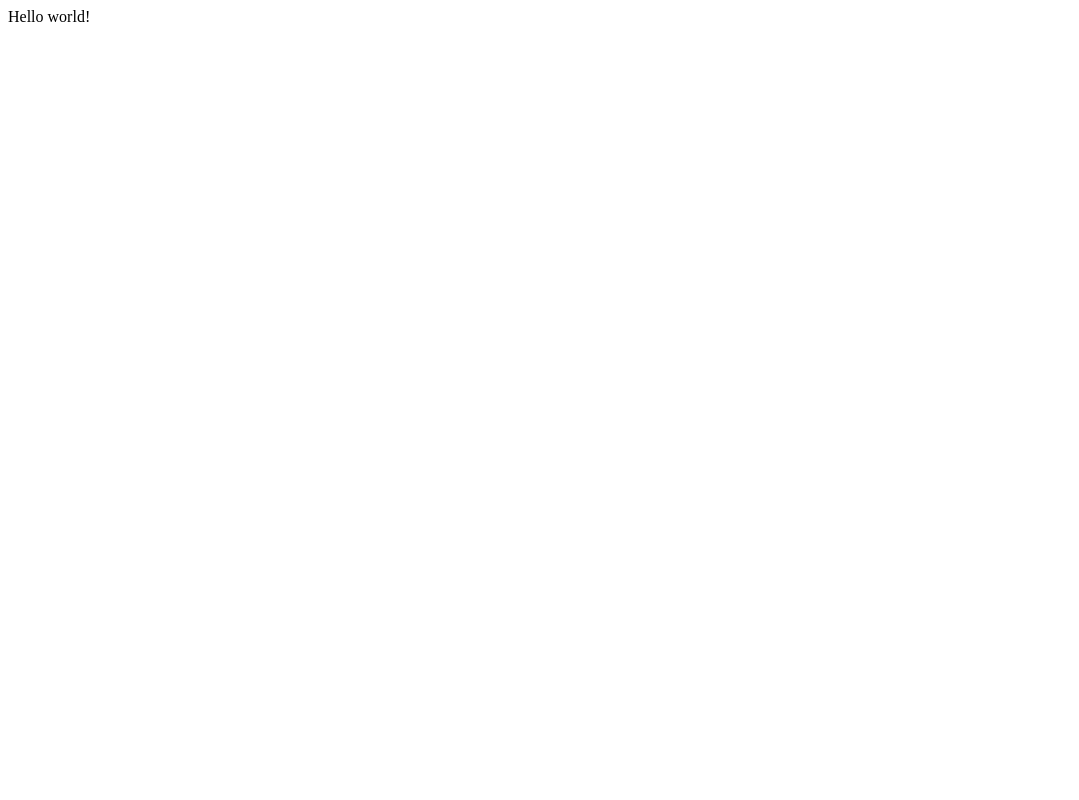
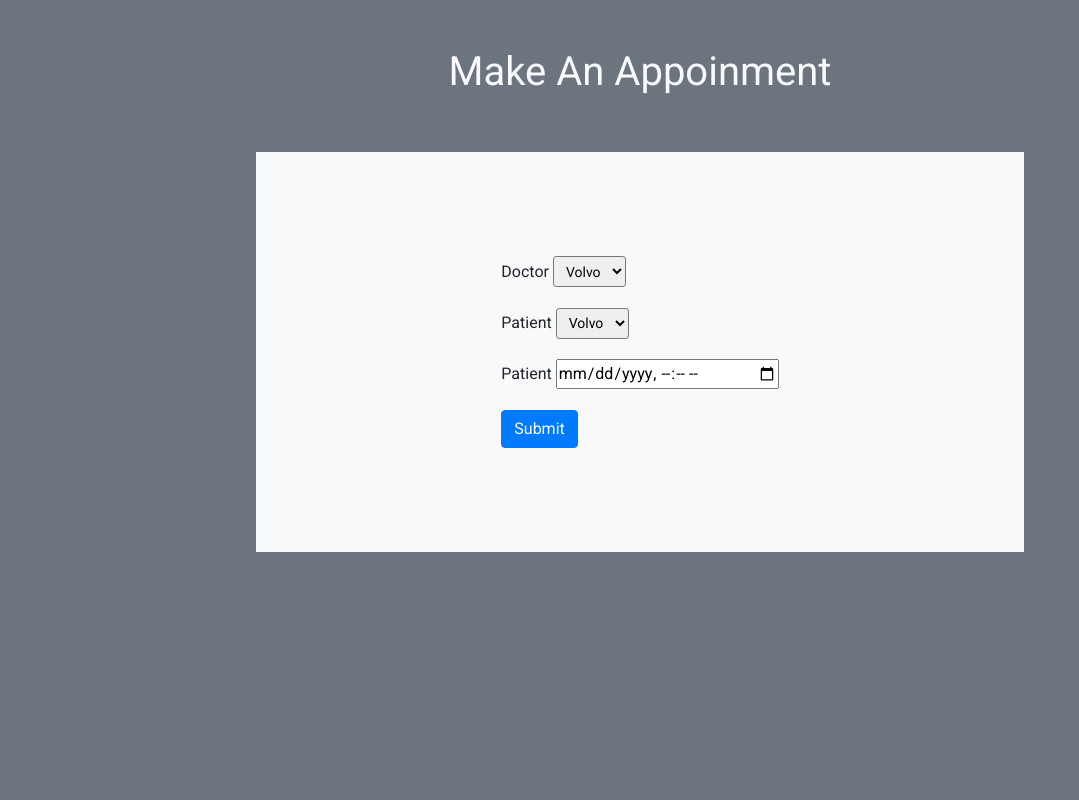
Before and after one commit to AnikaMeem/AI_HealthCare, a Django app: page /appointment/ in a window 1280 px wide. Before the commit the part shown is almost empty. Shown: the whole page, without its empty margins (0-1079 px from the left). Run offline with Django 3.2, Linux system fonts and the light colour scheme; some libraries are stand-ins or nearby versions.

Commit message:
enhancement #9: appointment.html file design completed

```diff
--- a/smartHospital/hospital/views.py
+++ b/smartHospital/hospital/views.py
@@ -3,7 +3,7 @@ from django.urls import reverse
 from django.http import HttpResponseRedirect,HttpResponse
 from django.views.generic import DetailView,View
 from .models import Doctor,Patient
-
+from .forms import AppoinmentsForm
 
 # Create your views here.
 
@@ -114,8 +114,10 @@ class PatientDash(View):
 
 class Appoinments(View):
     def get(self,request):
-        return HttpResponse("Hello world!")
-
+        form = AppoinmentsForm()
+        return render(request,"hospital/appointments.html",context={
+            "form":form
+        })
 
 
 #############################
--- a/smartHospital/static/css/style.css
+++ b/smartHospital/static/css/style.css
@@ -264,3 +264,14 @@ body{
   height: 250px;
   overflow: scroll;
 }
+.vh-100{
+  min-height: 100vh;
+}
+.vw-100{
+  min-width: 100vh;
+}
+.appoinment_form_size{
+  width: 60%;
+  height: 400px !important;
+  margin: 0 auto;
+}
--- a/smartHospital/templates/hospital/appointments.html
+++ b/smartHospital/templates/hospital/appointments.html
@@ -1,13 +1,42 @@
 <!DOCTYPE html>
-
+{% extends 'base.html' %}
 
 {% block title %}
-    Appoinment
+Appoinment
 {% endblock title %}
 
 
 {% block content %}
-    <section>
-        Hello World
-    </section>
+<section class="bg-secondary vh-100 vw-100">
+    <div class="text-center p-5">
+        <h1 class="text-capitalize text-light">make an appoinment</h1>
+    </div>
+
+    <div class="appoinment_form_size bg-light d-flex justify-content-center align-items-center flex-column h-100">
+        <form action="." method="POST">
+            {% csrf_token %}
+            <div class="">
+                <div class="form-group">
+                    <label for="doctors">Doctor</label>
+                    <select name="doctors" id="doctors" class="form-control-sm">
+                        <option value="volvo">Volvo</option>
+                        <option value="saab">Saab</option>
+                    </select>
+                </div>
+                <div class="form-group">
+                    <label for="patient">Patient</label>
+                    <select name="patients" id="patient" class="form-control-sm">
+                        <option value="volvo">Volvo</option>
+                        <option value="saab">Saab</option>
+                    </select>
+                </div>
+                <div class="form-group">
+                    <label for="date">Patient</label>
+                    <input id="date" type="datetime-local" name="selected_date"/>
+                </div>
+            </div>
+            <button type="submit" class="btn btn-primary">Submit</button>
+        </form>
+    </div>
+</section>
 {% endblock content %}
```
